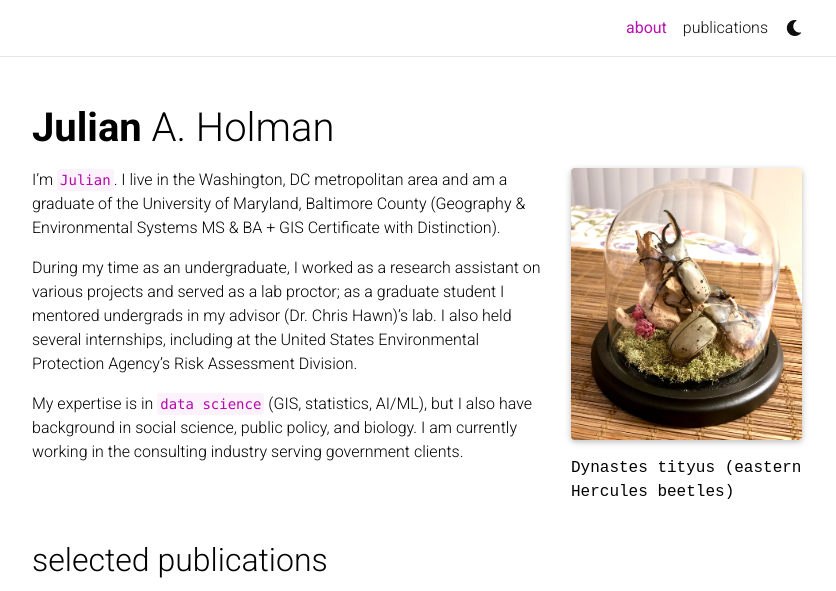
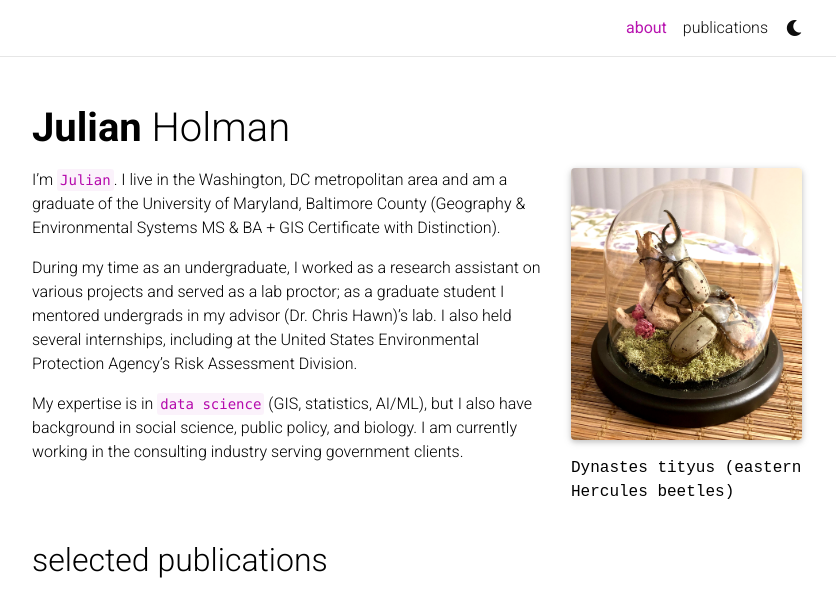
Before and after one commit to easternhercules/easternhercules.github.io, a Jekyll site: the page built from _pages/about.md, in a window 1280 px wide, cut to the strip 0-591 px from the top of the page. Shown: the whole strip, without its empty margins (223-1059 px from the left). Built offline with Jekyll 4.4.1, drawn with Linux system fonts in a browser that asks for light colours; full-size pictures stand in for the smaller copies a plugin makes; comment, search, counter and statistics services are not loaded; a style sheet for code colours, icons or effects is not loaded; some of the changed text lies outside the part shown.

```diff
--- a/_config.yml
+++ b/_config.yml
@@ -4,7 +4,7 @@
 
 title: blank # the website title (if blank, full name will be used instead)
 first_name: Julian
-middle_name: A.
+middle_name:
 last_name: Holman
 email: julianholman96@gmail.com
 description: > # the ">" symbol means to ignore newlines until "footer_text:"
```
